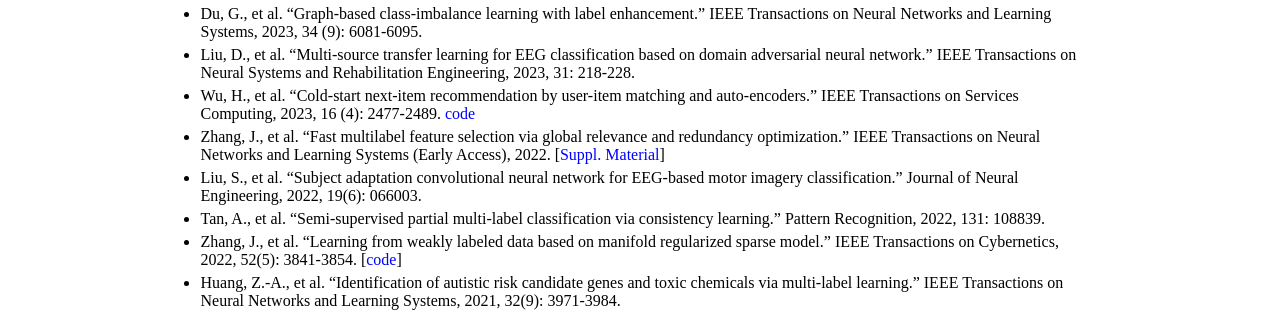
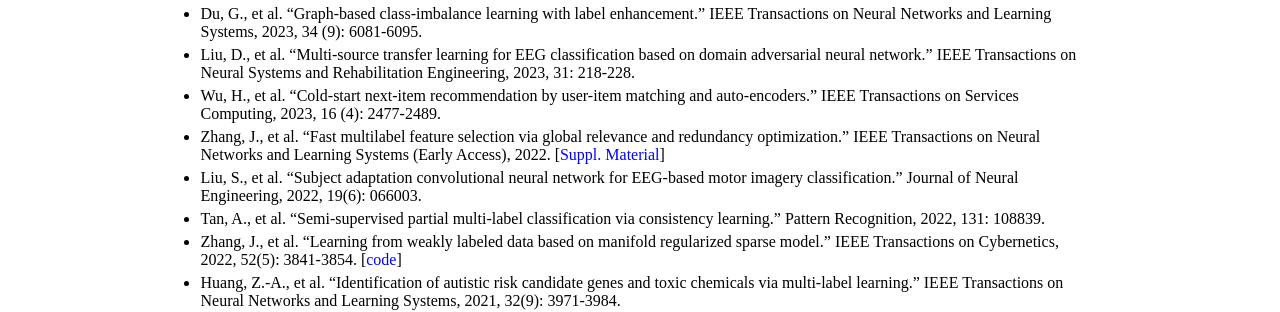
Before and after one commit to jiazhang-ml/jiazhang-ml.github.io, a Jekyll site: the page built from index.md, in a window 1280 px wide. Shown: the part 481-793 px from the top of the page. Built offline with Jekyll 4.4.1, drawn with Linux system fonts in a browser that asks for light colours.

Commit message:
Update index.md

```diff
--- a/index.md
+++ b/index.md
@@ -20,7 +20,7 @@ layout: default
 * Zhang, J., et al. "Group-preserving label-specific feature selection for multi-label learning." Expert Systems with Applications, 2023, 213: 118861. [[code](https://codeocean.com/capsule/1281687/tree/v1)]
 * Du, G., et al. "Graph-based class-imbalance learning with label enhancement." IEEE Transactions on Neural Networks and Learning Systems, 2023, 34 (9): 6081-6095.
 * Liu, D., et al. "Multi-source transfer learning for EEG classification based on domain adversarial neural network." IEEE Transactions on Neural Systems and Rehabilitation Engineering, 2023, 31: 218-228.
-* Wu, H., et al. "Cold-start next-item recommendation by user-item matching and auto-encoders." IEEE Transactions on Services Computing, 2023, 16 (4): 2477-2489. [code](https://github.com/wuhanrui/UIMA)
+* Wu, H., et al. "Cold-start next-item recommendation by user-item matching and auto-encoders." IEEE Transactions on Services Computing, 2023, 16 (4): 2477-2489.
 * Zhang, J., et al. "Fast multilabel feature selection via global relevance and redundancy optimization." IEEE Transactions on Neural Networks and Learning Systems (Early Access), 2022. [[Suppl. Material](SM-GRROfast.pdf)]
 * Liu, S., et al. "Subject adaptation convolutional neural network for EEG-based motor imagery classification." Journal of Neural Engineering, 2022, 19(6): 066003.
 * Tan, A., et al. "Semi-supervised partial multi-label classification via consistency learning." Pattern Recognition, 2022, 131: 108839.
```
